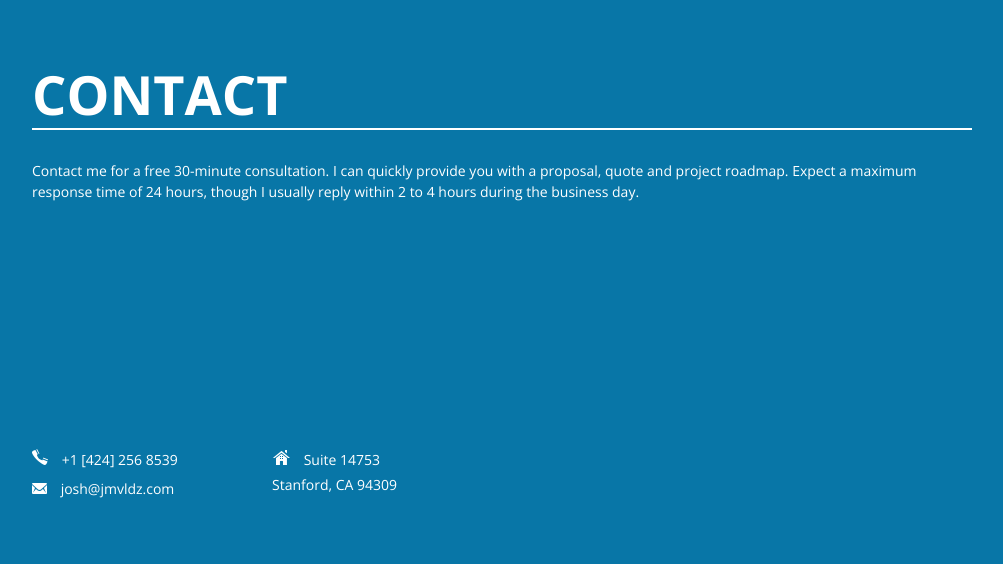
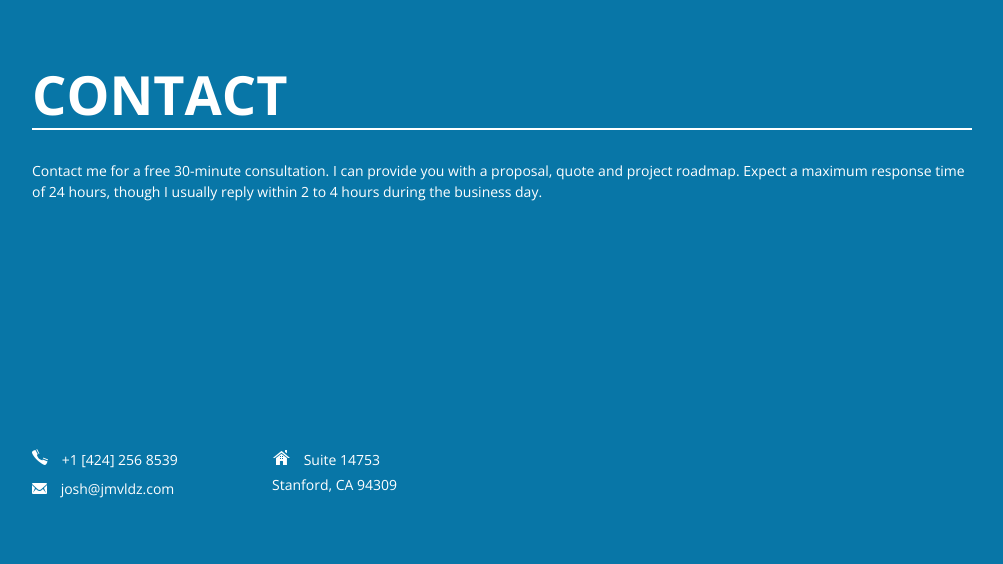
Before and after one commit to jmvldz/jmvldz, a Flask app: page / in a window 1280 px wide. Shown: the part 3719-4283 px from the top of the page, without its empty margins (138-1141 px from the left). Run offline with Flask 2, Linux system fonts and the light colour scheme; some libraries are stand-ins or nearby versions.

Commit message:
Updated contact copy

```diff
--- a/templates/contact.html
+++ b/templates/contact.html
@@ -7,7 +7,7 @@
     <div class="container">
         <div class="sixteen columns">
             <h2>CONTACT</h2>
-            <p>Contact me for a free 30-minute consultation. I can quickly provide you with a proposal, quote and project roadmap. Expect a maximum response time of 24 hours, though I usually reply within 2 to 4 hours during the business day.</p>
+            <p>Contact me for a free 30-minute consultation. I can provide you with a proposal, quote and project roadmap. Expect a maximum response time of 24 hours, though I usually reply within 2 to 4 hours during the business day.</p>
         </div> <!-- end sixteen columns -->
 
         <div class="eight columns">
```
